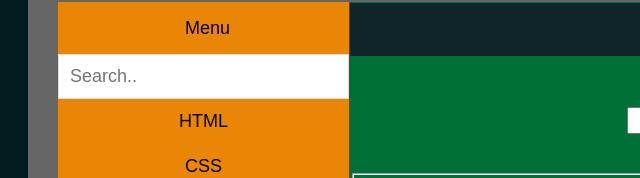
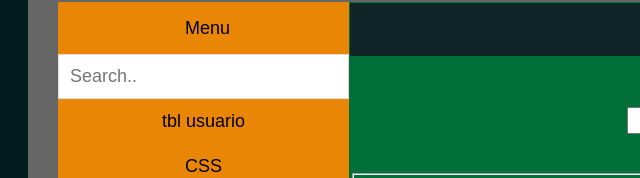
Before and after one commit to OneDavidrdz131/cascara-oxxo, a plain HTML site: page index.html in a window 1280 px wide. Shown: the part 303-481 px from the top of the page, 0-640 px from the left. Drawn offline with Linux system fonts and the light colour scheme.

Commit message:
Add files via upload

```diff
--- a/index.html
+++ b/index.html
@@ -33,7 +33,7 @@
     <h2>Menu</h2>
     <input type="text" id="mySearch" onkeyup="myFunction()" placeholder="Search.." title="Type in a category">
     <ul id="myMenu">
-      <li><a href="#">HTML</a></li>
+      <li><a href="#">tbl usuario</a></li>
       <li><a href="#">CSS</a></li>
       <li><a href="#">JavaScript</a></li>
       <li><a href="#">PHP</a></li>
```
